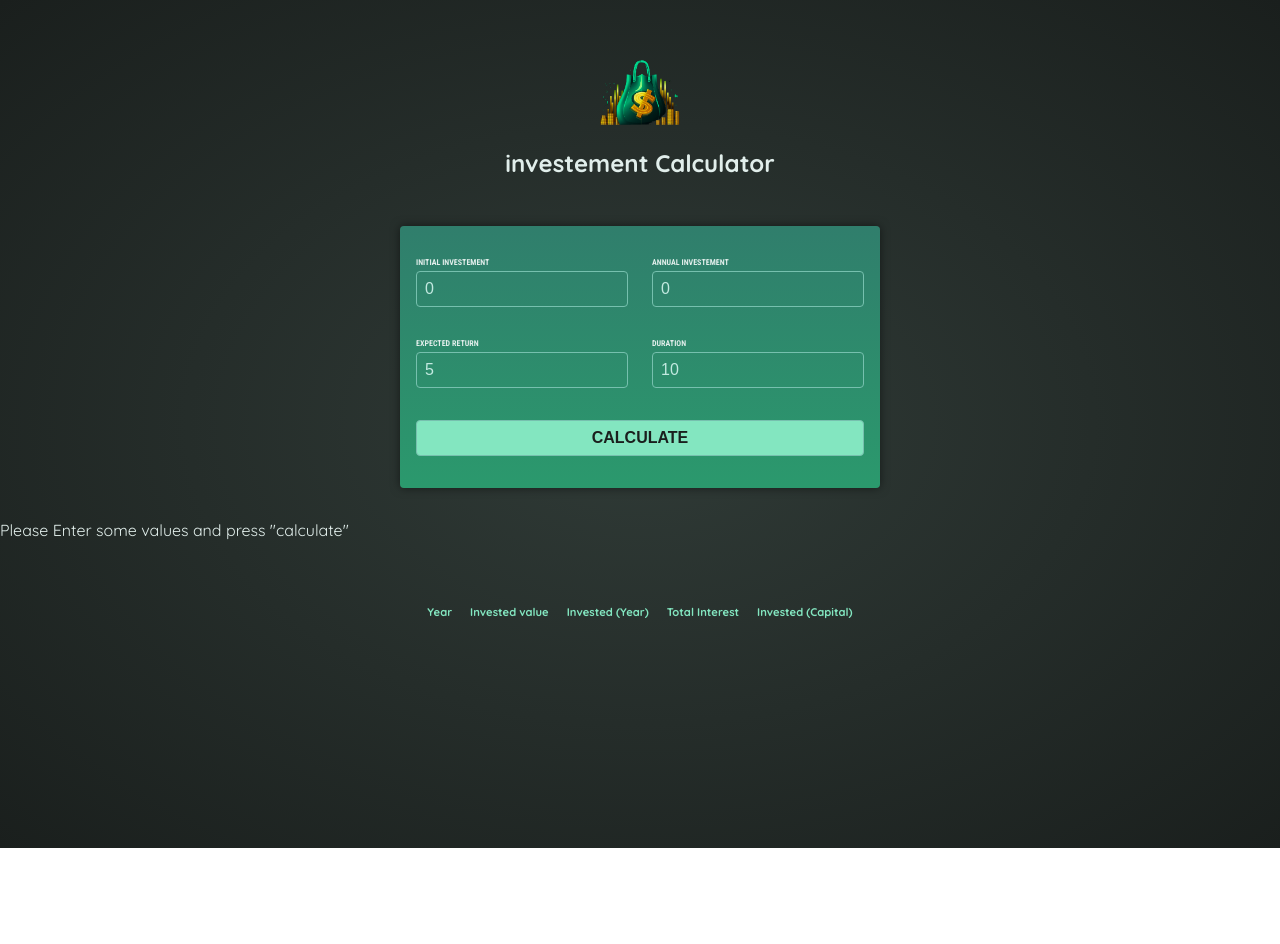
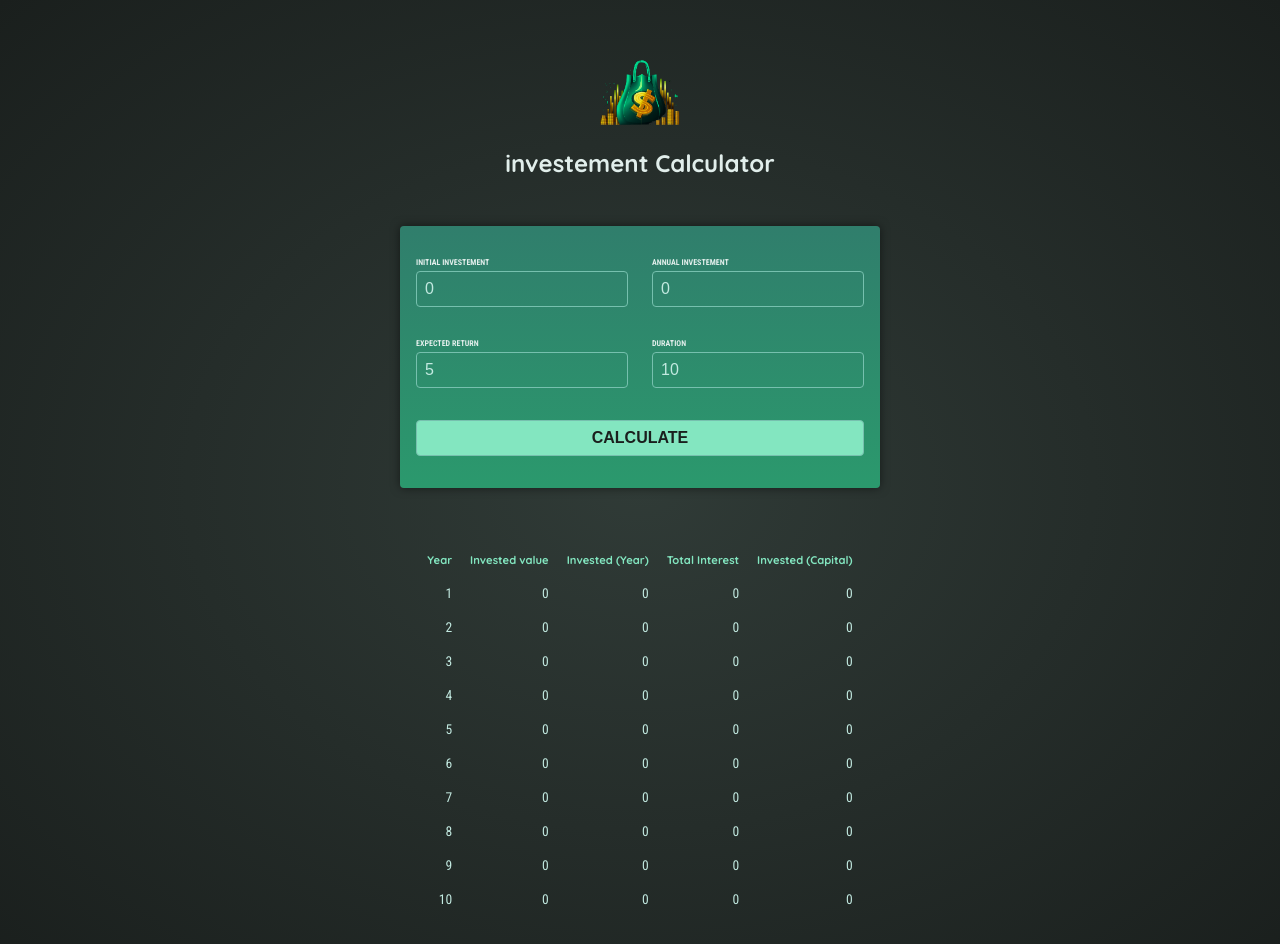
Before and after one commit to SaadMahmood1122/Angular-Project-Section4-investment-calculator, an Angular app: page / in a window 1280 px wide. Both pictures are taken after a click on the button "CALCULATE". Shown: the top 944 px of the page. Before the commit the page ends 848 px from the top, so only its background shows below. Built offline with nearby package versions, Linux system fonts and the light colour scheme.

Commit message:
Outputting Data in a Table

```diff
--- a/src/app/investment-results/investment-results.component.html
+++ b/src/app/investment-results/investment-results.component.html
@@ -1,4 +1,7 @@
-<p>Please Enter some values and press "calculate"</p>
+@if (!results) {
+<p class="center">Please Enter some values and press "calculate"</p>
+}@else {
+
 <table>
   <thead>
     <tr>
@@ -9,5 +12,17 @@
       <th>Invested (Capital)</th>
     </tr>
   </thead>
-  <tbody></tbody>
+  <tbody>
+    @for (result of results; track result.year) {
+    <tr>
+      <td>{{ result.year }}</td>
+      <td>{{ result.valueEndOfYear }}</td>
+      <td>{{ result.interest }}</td>
+      <td>{{ result.totalInterest }}</td>
+      <td>{{ result.totalAmountInvested }}</td>
+    </tr>
+    }
+  </tbody>
 </table>
+
+}
```
